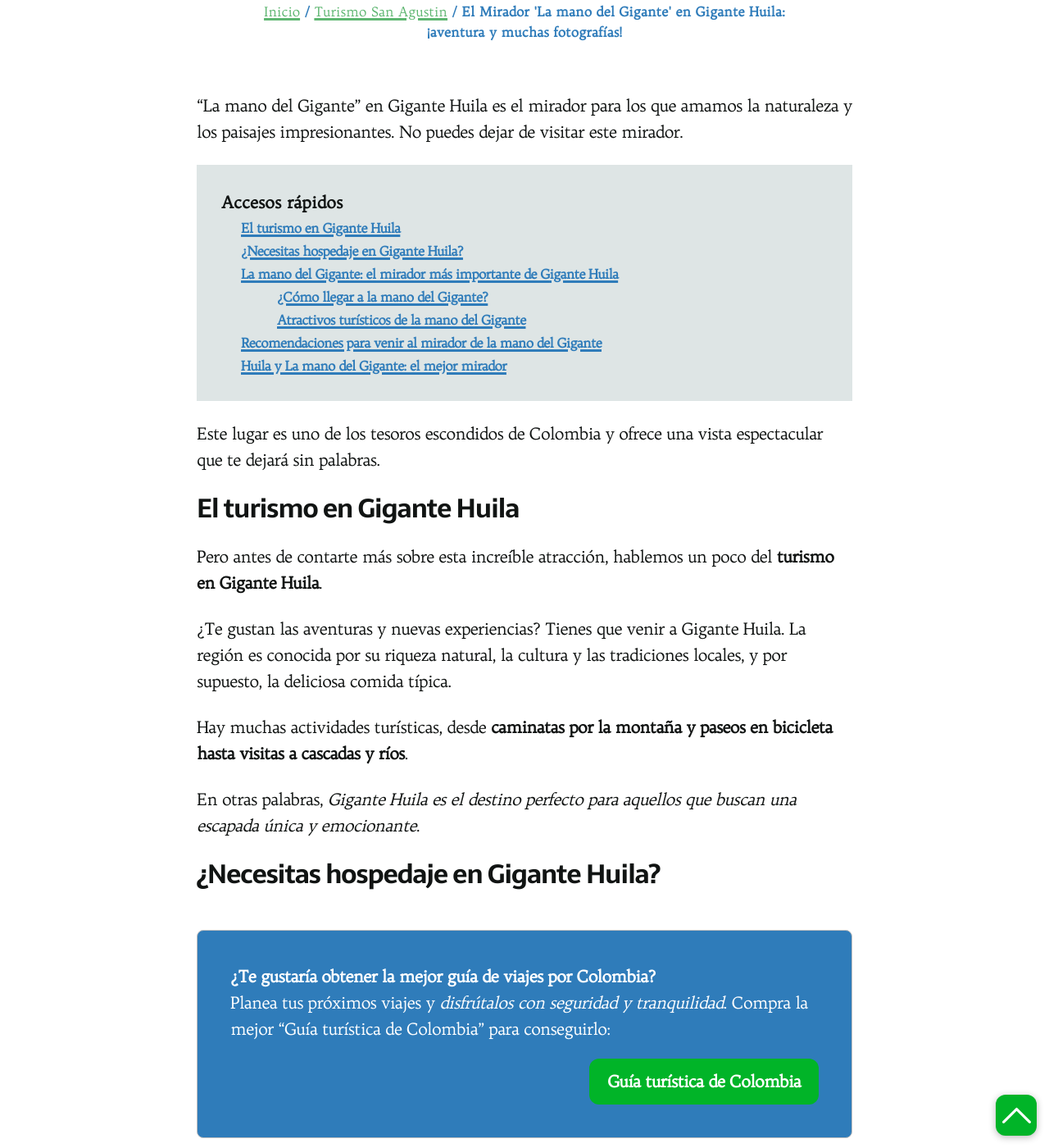
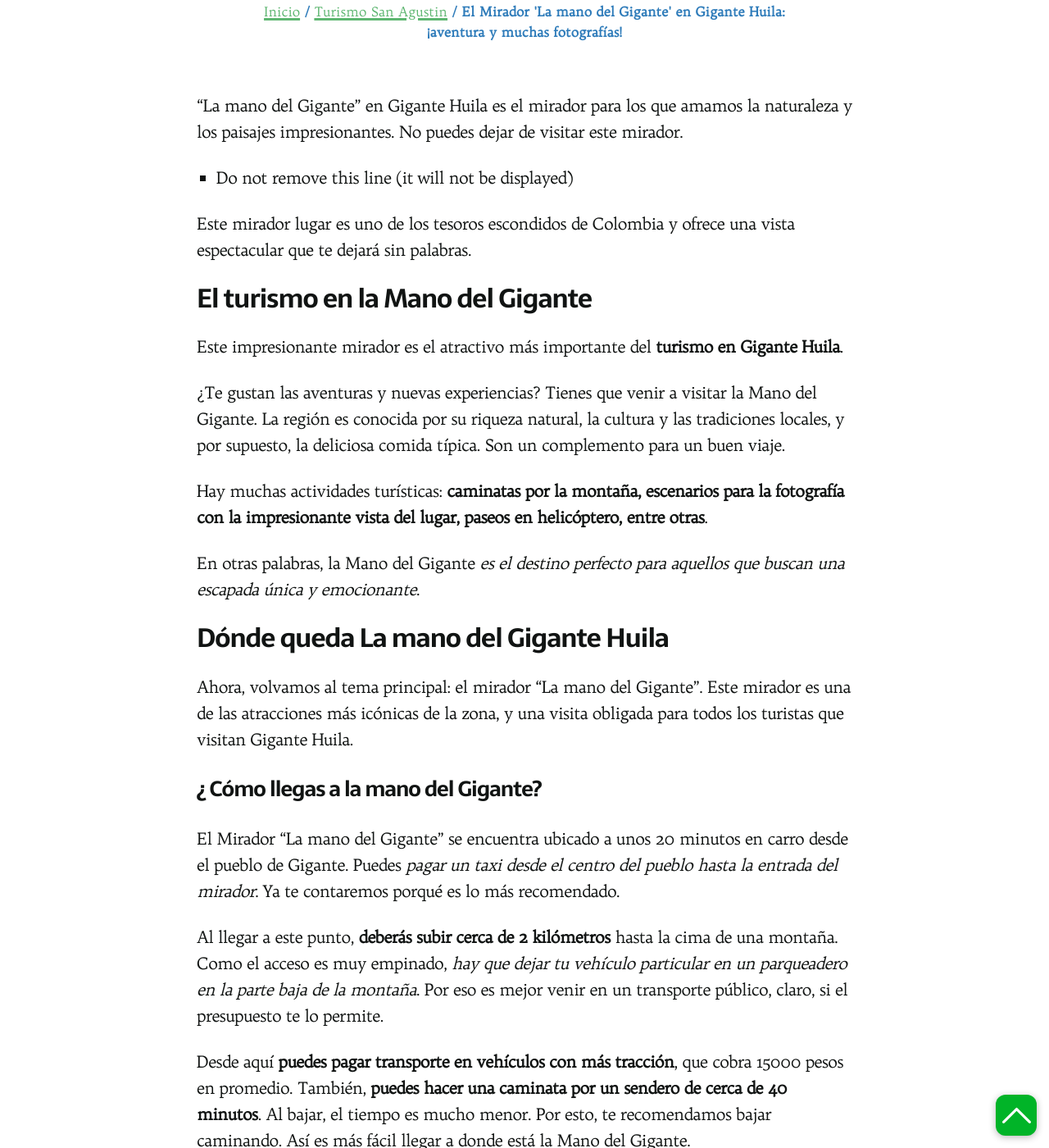
Before and after one commit to Klerpson/vacacionesopitas, a Jekyll site: the page built from _posts/2023-03-27-mirador-mano-del-gigante-en-gigante-huila.md, in a window 1280 px wide and 1400 px high, scrolled down 1208 px. Shown: the whole window at 82% size. Built offline with Jekyll 4.4.1, drawn with Linux system fonts in a browser that asks for light colours; some web fonts are replaced; some of the changed text lies outside the part shown.

Commit message:
Update Blog “2023-03-27-mirador-mano-del-gigante-en-gigante-huila”

```diff
--- a/_posts/2023-03-27-mirador-mano-del-gigante-en-gigante-huila.md
+++ b/_posts/2023-03-27-mirador-mano-del-gigante-en-gigante-huila.md
@@ -1,56 +1,51 @@
 ---
+h1_alternativo: La Mano del Gigante, fascinante mirador del Huila
+referencias:
+  - Fotos Google maps: https://www.google.com/maps/place/Salto+El+Morti%C3%B1o/@1.88762,-76.2170648,3a,75y,90t/data=!3m8!1e2!3m6!1sAF1QipN-NGxHgFZijFTmCcjP_MmZLmss4tcFoiV5xb5V!2e10!3e12!6shttps:%2F%2Flh5.googleusercontent.com%2Fp%2FAF1QipN-NGxHgFZijFTmCcjP_MmZLmss4tcFoiV5xb5V%3Dw224-h298-k-no!7i1200!8i1600!4m8!3m7!1s0x8e25716c1b260971:0x7b971d85fae7fa6d!8m2!3d1.88762!4d-76.2170648!14m1!1BCgIgAQ!16s%2Fg%2F11j90yl_p1?authuser=0&hl=es
 layout: post
-title: "El Mirador 'La mano del Gigante' en Gigante Huila"
-description: '¡Prepárate para una aventura inolvidable en Gigante Huila! Y en este artículo, vamos a conocer un sitio que te va a encantar: el mirador "La mano del Gigante".'
-h1: "El Mirador 'La mano del Gigante' en Gigante Huila: ¡aventura y muchas fotografías!"
-h1_alternativo: Parque arqueológico de San Agustín Huila
-award: La mejor guía para visitar el parque arqueológico de San Agustín Huila
+title: El Mirador 'La mano del Gigante' en Gigante Huila
+description: '¡Prepárate para una aventura inolvidable en Gigante Huila! Y en
+  este artículo, vamos a conocer un sitio que te va a encantar: el mirador "La
+  mano del Gigante".'
+jpg: blog/mirador-mano-del-gigante-huila.jpg
+webpb: blog/mirador-mano-del-gigante-huila-800.webp
+excerpt_separator: <!-- excerpt -->
+h1: "El Mirador 'La mano del Gigante' en Gigante Huila: ¡aventura y muchas
+  fotografías!"
 category: turismo
-jpg: blog/mirador-mano-del-gigante-huila.jpg
 hero: blog/mirador-mano-del-gigante-huila.webp
 webps: blog/mirador-mano-del-gigante-huila-376.webp
 webpm: blog/mirador-mano-del-gigante-huila-600.webp
-webpb: blog/mirador-mano-del-gigante-huila-800.webp
-alt: Mirador la mano de Gigante
+alt: Mano Gigante Huila
 date: 2023-03-27
-referencias:
-  - Fotos Google maps: https://www.google.com/maps/place/Salto+El+Morti%C3%B1o/@1.88762,-76.2170648,3a,75y,90t/data=!3m8!1e2!3m6!1sAF1QipN-NGxHgFZijFTmCcjP_MmZLmss4tcFoiV5xb5V!2e10!3e12!6shttps:%2F%2Flh5.googleusercontent.com%2Fp%2FAF1QipN-NGxHgFZijFTmCcjP_MmZLmss4tcFoiV5xb5V%3Dw224-h298-k-no!7i1200!8i1600!4m8!3m7!1s0x8e25716c1b260971:0x7b971d85fae7fa6d!8m2!3d1.88762!4d-76.2170648!14m1!1BCgIgAQ!16s%2Fg%2F11j90yl_p1?authuser=0&hl=es
-excerpt_separator: <!-- excerpt -->
 permalink: turismo-san-agustin/mirador-mano-del-gigante-en-gigante-huila
+award: La mejor guía para visitar el parque arqueológico de San Agustín Huila
 ---
+
 "La mano del Gigante" en Gigante Huila es el mirador para los que amamos la naturaleza y los paisajes impresionantes. No puedes dejar de visitar este mirador.
+
 <!-- excerpt -->
 
 * Do not remove this line (it will not be displayed)
-{:toc}
+  {:toc}
 
-Este lugar es uno de los tesoros escondidos de Colombia y ofrece una vista espectacular que te dejará sin palabras.
+Este mirador lugar es uno de los tesoros escondidos de Colombia y ofrece una vista espectacular que te dejará sin palabras.
 
-## El turismo en Gigante Huila
+## El turismo en la Mano del Gigante
 
-Pero antes de contarte más sobre esta increíble atracción, hablemos un poco del **turismo en Gigante Huila**.
+Este impresionante mirador es el atractivo más importante del **turismo en Gigante Huila**.
 
-¿Te gustan las aventuras y nuevas experiencias? Tienes que venir a Gigante Huila. La región es conocida por su riqueza natural, la cultura y las tradiciones locales, y por supuesto, la deliciosa comida típica.
+¿Te gustan las aventuras y nuevas experiencias? Tienes que venir a visitar la Mano del Gigante. La región es conocida por su riqueza natural, la cultura y las tradiciones locales, y por supuesto, la deliciosa comida típica. Son un complemento para un buen viaje.
 
-Hay muchas actividades turísticas, desde **caminatas por la montaña y paseos en bicicleta hasta visitas a cascadas y ríos**.
+Hay muchas actividades turísticas: **caminatas por la montaña, escenarios para la fotografía con la impresionante vista del lugar, paseos en helicóptero, entre otras**.
 
-En otras palabras, *Gigante Huila es el destino perfecto para aquellos que buscan una escapada única y emocionante*.
+En otras palabras,  la Mano del Gigante *es el destino perfecto para aquellos que buscan una escapada única y emocionante*.
 
-## ¿Necesitas hospedaje en Gigante Huila?
-
-{% include cta-hotmart1.html %}
-
-Y cuando vengas, ¿dónde vas a [alojarte en Gigante Huila](https://www.booking.com/searchresults.es.html?aid=306396&label=gigante-NPVifzbX7Y_C7rbzs0hwwAS638077279638%3Apl%3Ata%3Ap1%3Ap2%3Aac%3Aap%3Aneg%3Afi%3Atikwd-405510400211%3Alp20204%3Ali%3Adec%3Adm%3Appccp%3DUmFuZG9tSVYkc2RlIyh9YdnZzv7u3SiOco5fpqS0M1M&sid=2e40722a3292c597967d092624e3142a&city=-585173&redirected=1&redirected_from_city=1&source=city&){:rel="nofollow noopener noreferrer" target="_blank"}? Bueno, ¡tienes muchas opciones! Desde cabañas y alojamientos rurales hasta hoteles y posadas. Si prefieres la tranquilidad del campo, entonces alojarte en una cabaña en las montañas puede ser la mejor opción para ti.
-
-Ahora, si necesitas *una estadía más económica, cómoda y conveniente*, los hoteles y posadas en el centro del pueblo pueden ser lo que necesitas.
-
-Recuerda que **Gigante Huila es un lugar pequeño**, por lo que no tendrás problemas para desplazarte entre los diferentes alojamientos y atracciones.
-
-## La mano del Gigante: el mirador más importante de Gigante Huila
+## Dónde queda La mano del Gigante Huila
 
 Ahora, volvamos al tema principal: el mirador "La mano del Gigante". Este mirador es una de las atracciones más icónicas de la zona, y una visita obligada para todos los turistas que visitan Gigante Huila.
 
-### ¿Cómo llegar a la mano del Gigante?
+### ¿ Cómo llegas a la mano del Gigante?
 
 El Mirador "La mano del Gigante" se encuentra ubicado a unos 20 minutos en carro desde el pueblo de Gigante. Puedes *pagar un taxi desde el centro del pueblo hasta la entrada del mirador*. Ya te contaremos porqué es lo más recomendado.
 
@@ -59,9 +54,15 @@ Al llegar a este punto, **deberás subir cerca de 2 kilómetros** hasta la cima
 Desde aquí **puedes pagar transporte en vehículos con más tracción**, que cobra 15000 pesos en promedio. También, **puedes hacer una caminata por un sendero de cerca de 40 minutos**. Al bajar, el tiempo es mucho menor. Por esto, te recomendamos bajar caminando. Así es más fácil llegar a donde está la Mano del Gigante.
 
 <iframe src="https://www.google.com/maps/embed?pb=!1m18!1m12!1m3!1d7972.532998113206!2d-75.49886052910924!3d2.417791499999997!2m3!1f0!2f0!3f0!3m2!1i1024!2i768!4f13.1!3m3!1m2!1s0x8e3b33a8784635f7%3A0xc4466883657f3f23!2sMirador%20La%20Mano%20del%20Gigante!5e0!3m2!1ses!2sco!4v1677818982556!5m2!1ses!2sco" width="100%" height="450" style="border:0;" allowfullscreen="" loading="lazy" referrerpolicy="no-referrer-when-downgrade"></iframe>
-*Ubicación en Google maps del mirador La mano del Gigante*
+\*Ubicación en Google maps del mirador La mano del Gigante\*
 
-### Atractivos turísticos de la mano del Gigante
+### ¿﻿Cuál es el precio de la entrada a la montaña de la Mano del Gigante?
+
+Descubre la majestuosidad de la montaña y la vista panorámica desde este mirador, con un pago de **$15,000 pesos moneda colombiana (aproximadamente 3 dólares) por persona**.
+
+En el parque de la Mano del Gigante también ofrecen **estacionamiento seguro por solo $7,000 pesos moneda colombiana** (cerca de 1.4 dólares) que cubre todo el día.
+
+### Qué hacer en la Mano del Gigante
 
 **El principal atractivo de la mano del Gigante es su escultura hecha en pino y eucalipto**, la cual se asemeja a una mano gigante que emerge de la tierra.
 
@@ -75,8 +76,8 @@ Y si necesitas algo más, **en el lugar hay servicios como restaurante, cafeter
 
 ## Recomendaciones para venir al mirador de la mano del Gigante
 
->Haz planes para pasar por el parque arqueológico de San Agustín. Aquí te contamos porqué vale la pena visitarlo
-[Parque Arqueológico de San Agustín]({{'turismo-san-agustin/parque-arqueologico-san-agustin'|relative_url}} "Parque Arqueológico de San Agustín")
+> Haz planes para pasar por el parque arqueológico de San Agustín. Aquí te contamos porqué vale la pena visitarlo\
+> [Parque Arqueológico de San Agustín]({{'turismo-san-agustin/parque-arqueologico-san-agustin'|relative_url}} "Parque Arqueológico de San Agustín")
 
 Ten en cuenta las siguientes recomendaciones:
 
@@ -88,7 +89,17 @@ Ten en cuenta las siguientes recomendaciones:
 En el siguiente **video sobre el mirador de la mano del Gigante** podrás ver más sobre estas recomendaciones.
 
 <iframe width="100%" height="455" src="https://www.youtube-nocookie.com/embed/AbJvSf4voNY" title="YouTube video player" frameborder="0" allow="accelerometer; autoplay; clipboard-write; encrypted-media; gyroscope; picture-in-picture; web-share" allowfullscreen loading="lazy"></iframe>
-*Créditos del canal [Roadxelmundo](https://www.youtube.com/@roadxelmundo){:rel="nofollow noopener noreferrer" target="_blank"}*
+\*Créditos del canal \[Roadxelmundo](https://www.youtube.com/@roadxelmundo){:rel="nofollow noopener noreferrer" target="_blank"}\*
+
+## ¿Necesitas hospedaje en Gigante Huila?
+
+{% include add1.html %}
+
+Y cuando vengas, ¿dónde vas a [alojarte en Gigante Huila](https://www.booking.com/searchresults.es.html?aid=306396&label=gigante-NPVifzbX7Y_C7rbzs0hwwAS638077279638%3Apl%3Ata%3Ap1%3Ap2%3Aac%3Aap%3Aneg%3Afi%3Atikwd-405510400211%3Alp20204%3Ali%3Adec%3Adm%3Appccp%3DUmFuZG9tSVYkc2RlIyh9YdnZzv7u3SiOco5fpqS0M1M&sid=2e40722a3292c597967d092624e3142a&city=-585173&redirected=1&redirected_from_city=1&source=city&){:rel="nofollow noopener noreferrer" target="_blank"}? Bueno, ¡tienes muchas opciones! Desde cabañas y alojamientos rurales hasta hoteles y posadas. Si prefieres la tranquilidad del campo, entonces alojarte en una cabaña en las montañas puede ser la mejor opción para ti.
+
+Ahora, si necesitas *una estadía más económica, cómoda y conveniente*, los hoteles y posadas en el centro del pueblo pueden ser lo que necesitas.
+
+Recuerda que **Gigante Huila es un lugar pequeño**, por lo que no tendrás problemas para desplazarte entre los diferentes alojamientos y atracciones.
 
 ## Huila y La mano del Gigante: el mejor mirador
 
```
